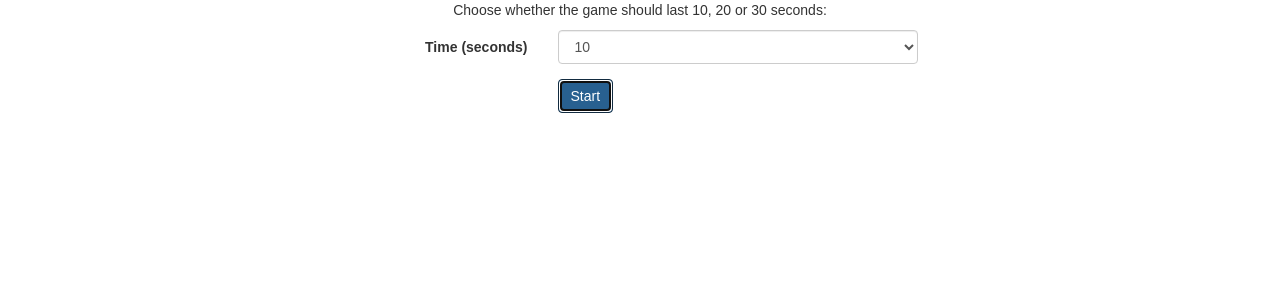
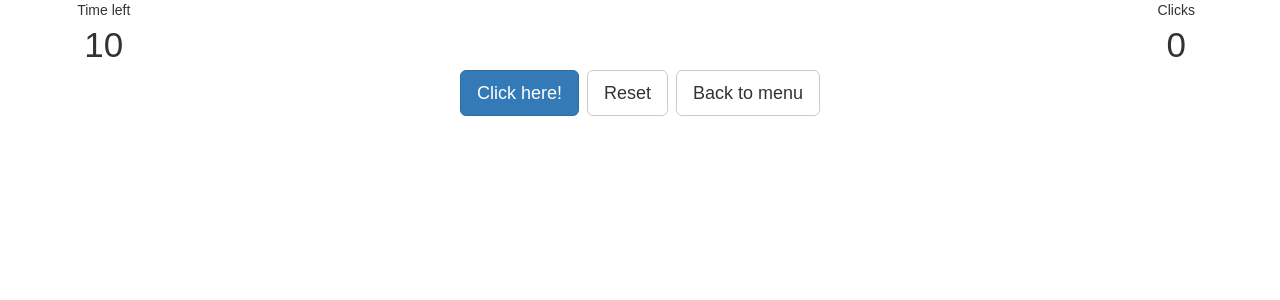
Before and after one commit to Ruben9922/fast-click-game, a React (Create React App) app: page / in a window 1280 px wide. Both pictures are taken after a click on the button "Start". Shown: the top 300 px of the page. Built offline with nearby package versions, Linux system fonts and the light colour scheme.

Commit message:
Allow switching between menu and game

```diff
--- a/src/App.js
+++ b/src/App.js
@@ -1,12 +1,42 @@
 import React, {Component} from "react";
 import "./App.css";
 import Menu from "./Menu";
+import Game from "./Game";
 
 class App extends Component {
+  constructor(props) {
+    super(props);
+
+    this.state = {
+      totalTime: 0,
+      displayMenu: true
+    };
+
+    this.switchToGame = this.switchToGame.bind(this);
+    this.switchToMenu = this.switchToMenu.bind(this);
+  }
+
+  switchToGame(totalTime) {
+    this.setState({
+      totalTime: totalTime,
+      displayMenu: false
+    });
+  }
+
+  switchToMenu() {
+    this.setState({
+      displayMenu: true
+    });
+  }
+
   render() {
     return (
       <div className="container">
-        <Menu/>
+        {this.state.displayMenu ? (
+          <Menu onSwitch={this.switchToGame}/>
+        ) : (
+          <Game onSwitch={this.switchToMenu} totalTime={this.state.totalTime}/>
+        )}
       </div>
     );
   }
--- a/src/Game.js
+++ b/src/Game.js
@@ -7,16 +7,16 @@ class Game extends Component {
   constructor(props) {
     super(props);
 
-    this.totalTime = 10;
     this.timerRunning = false;
 
     this.state = {
       score: 0,
-      timeLeft: this.totalTime
+      timeLeft: this.props.totalTime
     };
 
     this.handleClick = this.handleClick.bind(this);
     this.handleResetClick = this.handleResetClick.bind(this);
+    this.render = this.render.bind(this);
   }
 
   handleClick() {
@@ -32,7 +32,7 @@ class Game extends Component {
   handleResetClick() {
     this.setState({
       score: 0,
-      timeLeft: this.totalTime
+      timeLeft: this.props.totalTime
     });
     this.stopTimer();
   }
@@ -89,6 +89,9 @@ class Game extends Component {
           <button type="button" className="btn btn-default btn-lg btn-padded" onClick={this.handleResetClick}>
             Reset
           </button>
+          <button type="button" className="btn btn-default btn-lg btn-padded" onClick={this.props.onSwitch}>
+            Back to menu
+          </button>
         </div>
       </div>
     );
--- a/src/Menu.js
+++ b/src/Menu.js
@@ -9,6 +9,7 @@ class Menu extends Component {
     };
 
     this.handleChange = this.handleChange.bind(this);
+    this.handleSubmit = this.handleSubmit.bind(this);
   }
 
   handleChange(event) {
@@ -17,12 +18,17 @@ class Menu extends Component {
     })
   }
 
+  handleSubmit(event) {
+    event.preventDefault();
+    this.props.onSwitch(this.state.time);
+  }
+
   render() {
     return (
       <div className="row">
         <div className="col-sm-6 col-sm-offset-3">
           <p className="text-center">Choose whether the game should last 10, 20 or 30 seconds:</p>
-          <form className="form-horizontal">
+          <form className="form-horizontal" onSubmit={this.handleSubmit}>
             <div className="form-group">
               <label htmlFor="time" className="col-sm-4 control-label">Time (seconds)</label>
               <div className="col-sm-8">
@@ -35,7 +41,7 @@ class Menu extends Component {
             </div>
             <div className="form-group">
               <div className="col-sm-offset-4 col-sm-8">
-                <button type="button" className="btn btn-primary">Start</button>
+                <button type="submit" className="btn btn-primary">Start</button>
               </div>
             </div>
           </form>
```
